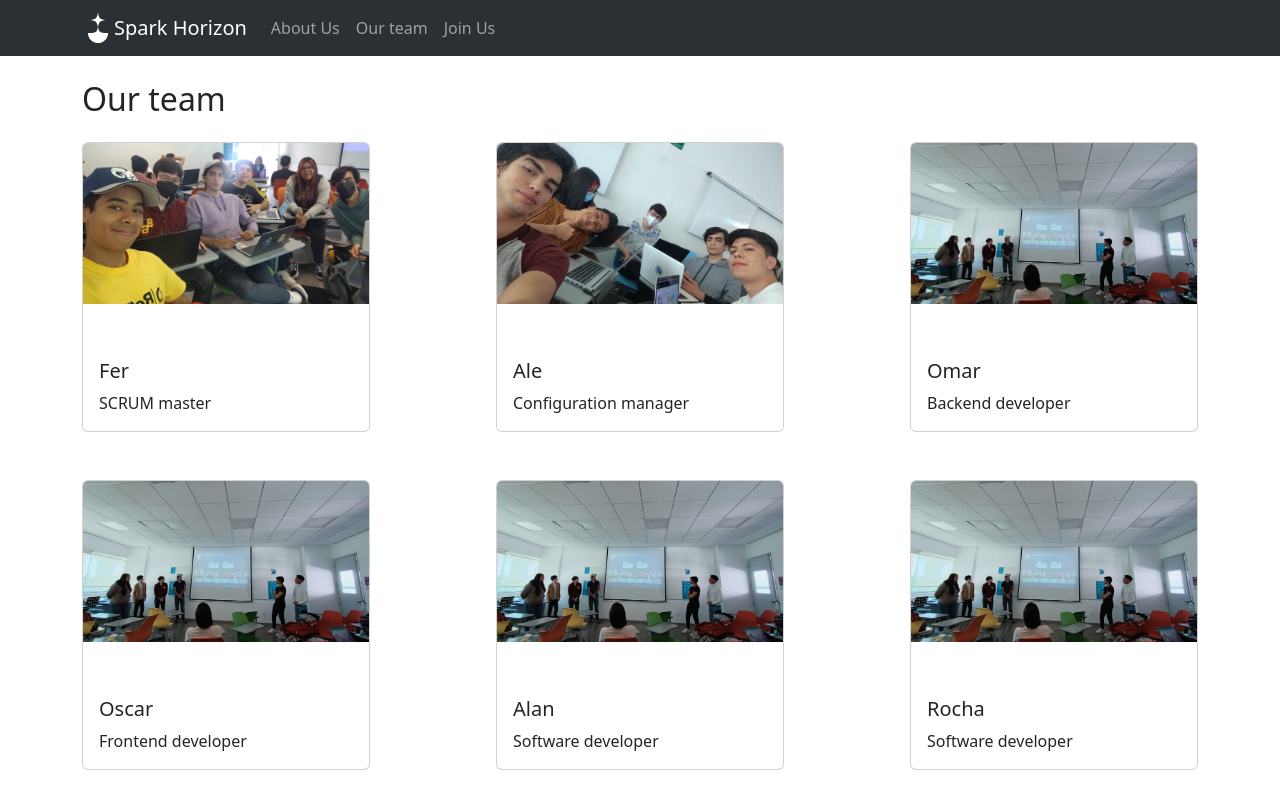
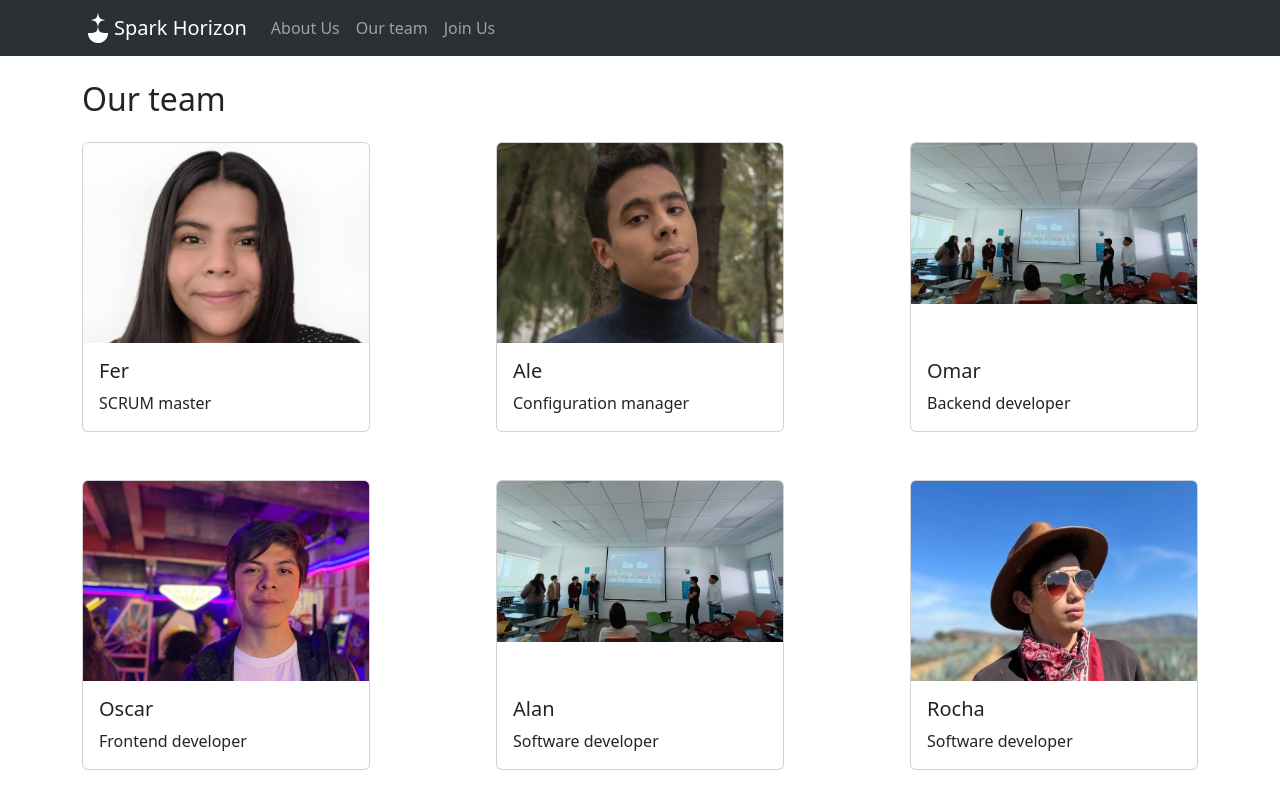
Before and after one commit to aleubeto/ProyectoVD, a Vue app in the folder Frontend/: page /ourteam in a window 1280 px wide. Shown: the top 808 px of the page. Built offline with nearby package versions, Linux system fonts and the light colour scheme.

Commit message:
Imagenes de equipo añadidas

```diff
--- a/Frontend/src/views/GalleryView.vue
+++ b/Frontend/src/views/GalleryView.vue
@@ -21,11 +21,11 @@
     import {ref} from 'vue'
     const data = ref([{
         titulo: "Fer", puesto: "SCRUM master",
-        portada: "/src/assets/img/team-1.jpg"
+        portada: "/src/assets/img/fer.png"
     },
     {
         titulo: "Ale", puesto: "Configuration manager",
-        portada: "/src/assets/img/team-2.jpg"
+        portada: "/src/assets/img/ale.jpg"
     },
     {
         titulo: "Omar", puesto: "Backend developer",
@@ -33,7 +33,7 @@
     },
     {
         titulo: "Oscar", puesto: "Frontend developer",
-        portada: "/src/assets/img/team-3.jpg"
+        portada: "/src/assets/img/oscar.jpg"
     },
     {
         titulo: "Alan", puesto: "Software developer",
@@ -41,7 +41,7 @@
     },
     {
         titulo: "Rocha", puesto: "Software developer",
-        portada: "/src/assets/img/team-3.jpg"
+        portada: "/src/assets/img/rocha.png"
     }
     ])
 </script>
```
